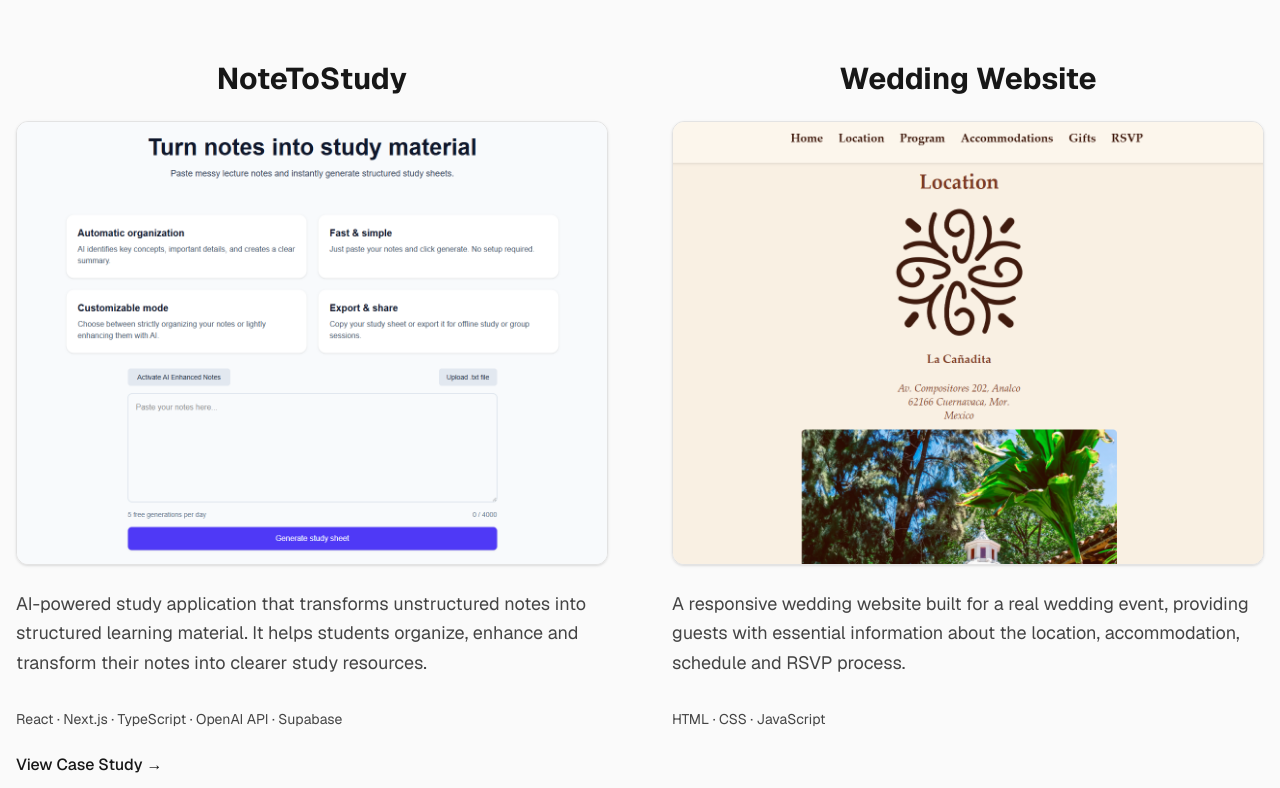
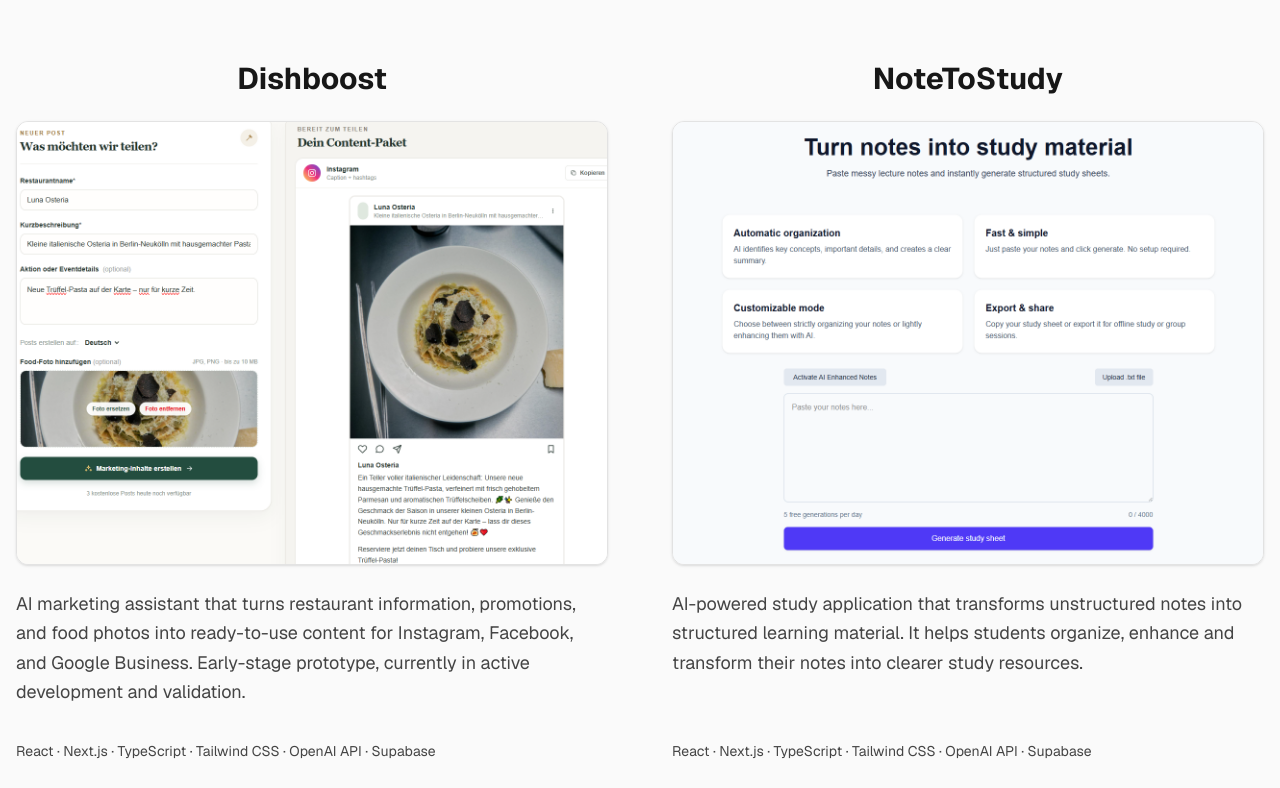
Before and after one commit to Jheintze/portfolio, a Next.js app: page / in a window 1280 px wide. Shown: the part 989-1777 px from the top of the page. Built offline with nearby package versions, Linux system fonts and the light colour scheme.

Commit message:
add dishboost prototype to projects

```diff
--- a/src/components/Projects.tsx
+++ b/src/components/Projects.tsx
@@ -1,20 +1,18 @@
 import Image from "next/image";
 
-export default function Projects(){
+export default function Projects() {
   return (
-        <section id="projects" className="bg-surface" > <div className="mx-auto max-w-7xl px-4 py-16 sm:py-20">
-  <h2 className="text-4xl font-bold sm:text-5xl">
-    Projects
-  </h2>
+    <section id="projects" className="bg-surface">
+      {" "}
+      <div className="mx-auto max-w-7xl px-4 py-16 sm:py-20">
+        <h2 className="text-4xl font-bold sm:text-5xl">Projects</h2>
 
         <div className="mt-16 grid items-stretch gap-16 md:grid-cols-2">
+          <article className="flex flex-col">
+            <h3 className="text-3xl font-bold text-center">Dishboost</h3>
 
-    <article className="flex flex-col">
-      <h3 className="text-3xl font-bold text-center">
-        NoteToStudy
-      </h3>
-
-      <div className="mt-6
+            <div
+              className="mt-6
                aspect-[4/3]
                overflow-hidden
                rounded-xl
@@ -22,10 +20,54 @@
                shadow-sm
                transition-all duration-300
                hover:-translate-y-0.5
-hover:shadow-md">
-       <a href="https://note-to-study.vercel.app"
+              hover:shadow-md"
+            >
+              <a
+                href="https://dishboost.vercel.app"
                 target="_blank"
-  rel="noopener noreferrer">
+                rel="noopener noreferrer"
+              >
+                <Image
+                  src="/dishboost2.png"
+                  alt="Dishboost application screenshot"
+                  width={1200}
+                  height={675}
+                  className="h-full w-full object-cover"
+                />
+              </a>
+            </div>
+
+            <p className="mt-6 h-32 text-lg leading-relaxed text-foreground/80">
+              AI marketing assistant that turns restaurant information,
+              promotions, and food photos into ready-to-use content for
+              Instagram, Facebook, and Google Business. Early-stage prototype,
+              currently in active development and validation.
+            </p>
+
+            <p className="mt-6 text-sm text-foreground/80">
+              React · Next.js · TypeScript · Tailwind CSS · OpenAI API ·
+              Supabase
+            </p>
+          </article>
+          <article className="flex flex-col">
+            <h3 className="text-3xl font-bold text-center">NoteToStudy</h3>
+
+            <div
+              className="mt-6
+               aspect-[4/3]
+               overflow-hidden
+               rounded-xl
+               border border-foreground/10
+               shadow-sm
+               transition-all duration-300
+               hover:-translate-y-0.5
+              hover:shadow-md"
+            >
+              <a
+                href="https://note-to-study.vercel.app"
+                target="_blank"
+                rel="noopener noreferrer"
+              >
                 <Image
                   src="/NoteToStudy.png"
                   alt="NoteToStudy application screenshot"
@@ -36,33 +78,37 @@
               </a>
             </div>
 
-      <p className="mt-6 min-h-24 text-lg leading-relaxed text-foreground/80">
-        AI-powered study application that transforms unstructured notes into structured learning material. It helps students organize, enhance and transform their notes into clearer study resources.
+            <p className="mt-6 h-32 text-lg leading-relaxed text-foreground/80">
+              AI-powered study application that transforms unstructured notes
+              into structured learning material. It helps students organize,
+              enhance and transform their notes into clearer study resources.
             </p>
 
             <p className="mt-6 text-sm text-foreground/80">
-        React · Next.js · TypeScript · OpenAI API · Supabase
+              React · Next.js · TypeScript · Tailwind CSS · OpenAI API ·
+              Supabase
             </p>
 
             <div className="mt-6 flex gap-10">
-        <a href="/projects/notetostudy"
+              <a
+                href="/projects/notetostudy"
                 target="_blank"
                 rel="noopener noreferrer"
-        className="group inline-flex items-center  text-base font-medium transition-opacity hover:opacity-70">
-          View Case Study <span className="ml-1 inline-block transition-transform duration-200 group-hover:translate-x-1">
+                className="group inline-flex items-center  text-base font-medium transition-opacity hover:opacity-70"
+              >
+                View Case Study{" "}
+                <span className="ml-1 inline-block transition-transform duration-200 group-hover:translate-x-1">
                   →
                 </span>
               </a>
             </div>
           </article>
 
+          <article className="flex flex-col">
+            <h3 className="text-3xl font-bold text-center">Wedding Website</h3>
 
-    <article className="flex flex-col">
-      <h3 className="text-3xl font-bold text-center">
-        Wedding Website
-      </h3>
-
-      <div className="mt-6
+            <div
+              className="mt-6
             aspect-[4/3]
             overflow-hidden
             rounded-xl
@@ -70,29 +116,35 @@
             shadow-sm
             transition-all duration-300
             hover:-translate-y-0.5
-hover:shadow-md">
-      <a href="https://jheintze.github.io/Wedding-Website/"
+            hover:shadow-md"
+            >
+              <a
+                href="https://jheintze.github.io/Wedding-Website/"
                 target="_blank"
-  rel="noopener noreferrer">
+                rel="noopener noreferrer"
+              >
                 <Image
                   src="/WeddingWebsite.png"
                   alt="Wedding Website screenshot"
                   width={1200}
                   height={675}
                   className="h-full w-full object-cover"
-  /></a>
+                />
+              </a>
             </div>
 
             <p className="mt-6 min-h-24 text-lg leading-relaxed text-foreground/80">
-        A responsive wedding website built for a real wedding event, providing guests with essential information about the location, accommodation, schedule and RSVP process.
+              A responsive wedding website built for a real wedding event,
+              providing guests with essential information about the location,
+              accommodation, schedule and RSVP process.
             </p>
 
             <p className="mt-6 text-sm text-foreground/80">
               HTML · CSS · JavaScript
             </p>
           </article>
-
-  </div></div>
+        </div>
+      </div>
     </section>
   );
 }
```
Also changed, not shown: public/dishboost2.png (added). Lines whose indentation alone changed are shown as unchanged.
